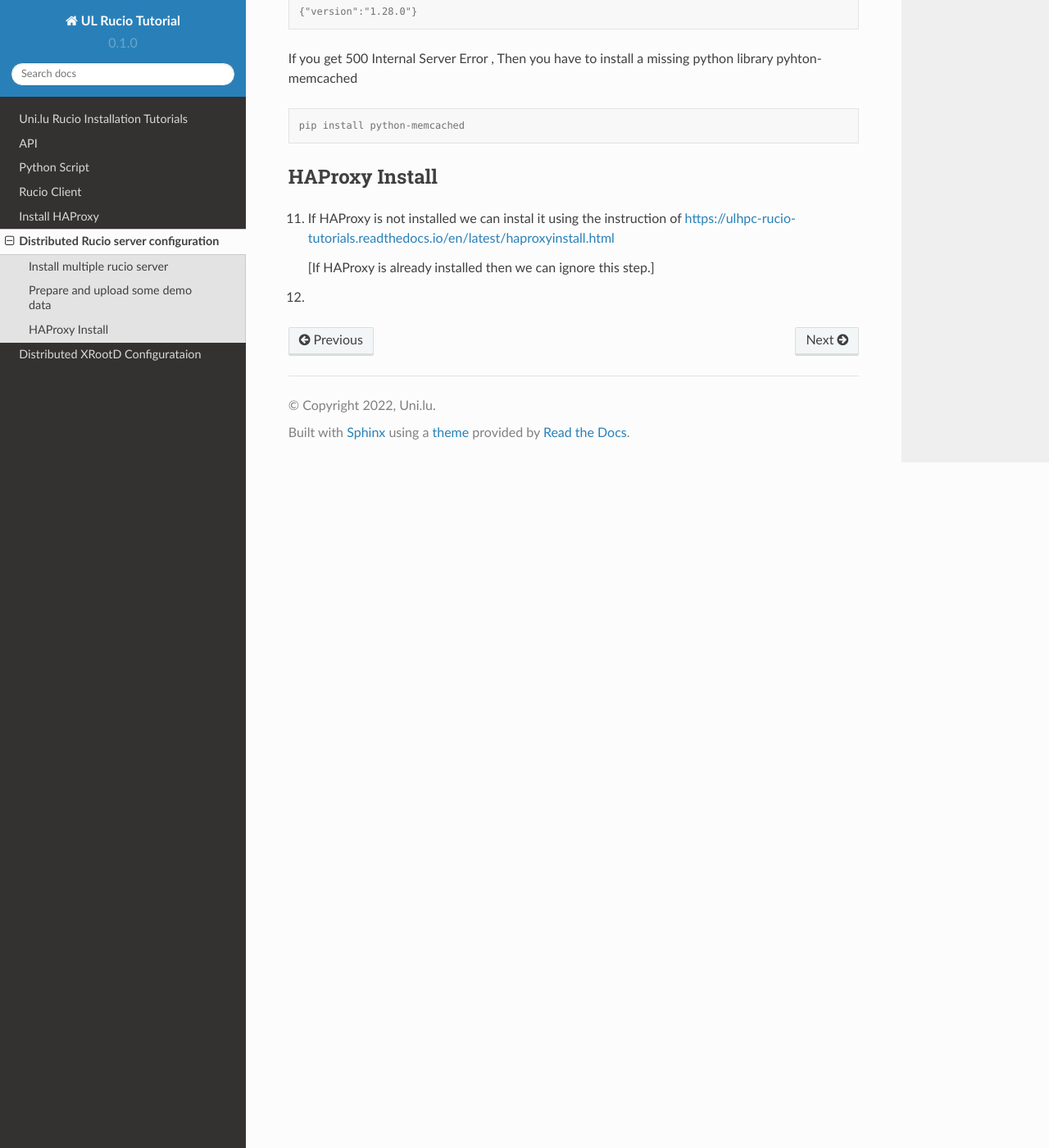
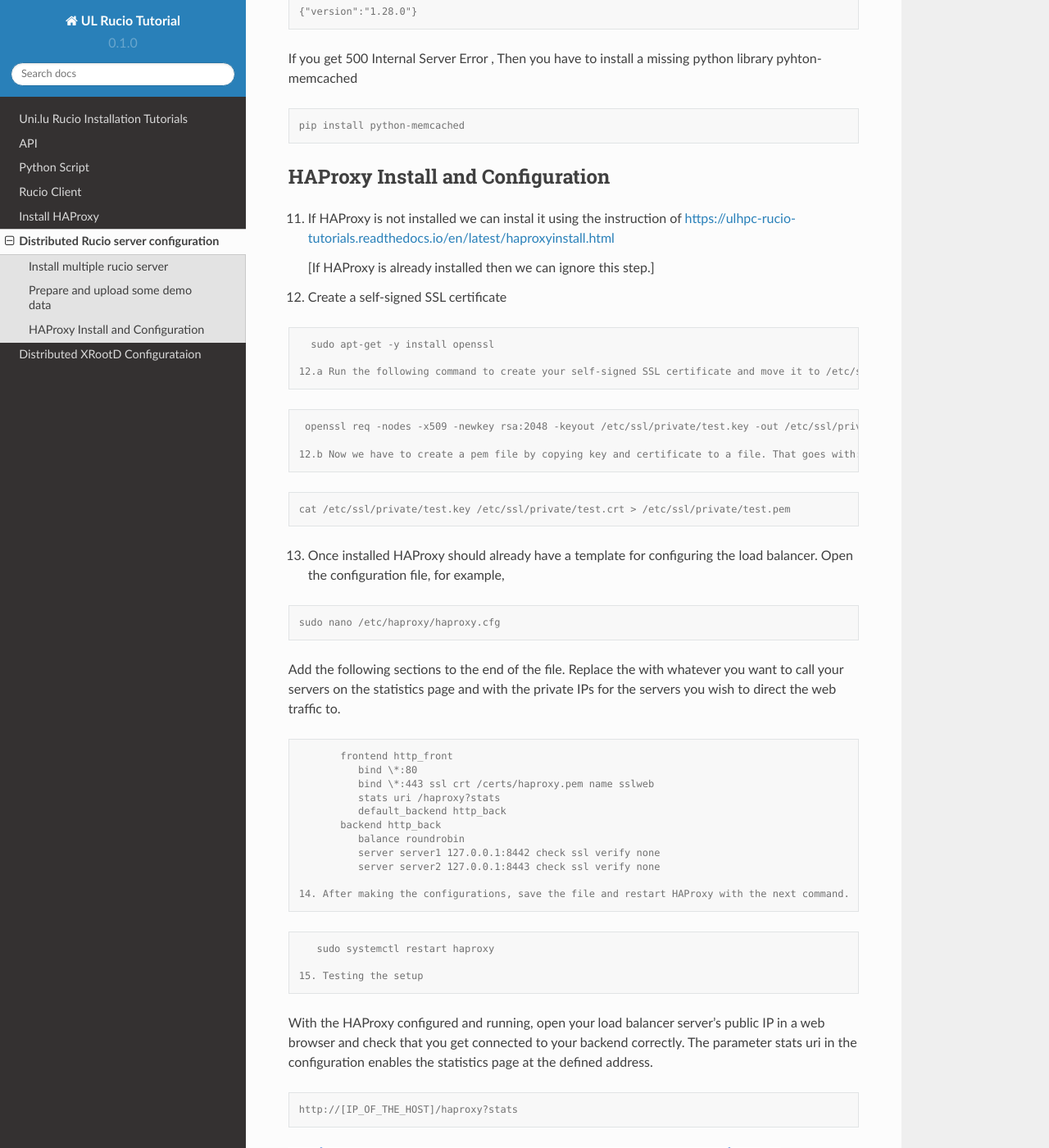
Before and after one commit to rahman-unilu/ulhpc-rucio-tutorials, a Sphinx documentation site: the page built from docs/source/distributedrucio.rst, in a window 1280 px wide and 1400 px high, scrolled down 3409 px. Shown: the whole window at 82% size. Built offline with Sphinx 7.4.7 and the Read the Docs theme 2.0.0, drawn with Linux system fonts in a browser that asks for light colours.

Commit message:
Update distributedrucio.rst

```diff
--- a/docs/source/distributedrucio.rst
+++ b/docs/source/distributedrucio.rst
@@ -147,10 +147,64 @@ If you get 500 Internal Server Error , Then you have to install a missing python
   pip install python-memcached
 
 
-HAProxy Install
----------------
+HAProxy Install and Configuration
+---------------------------------
 
 11. If HAProxy is not installed we can instal it using the instruction of https://ulhpc-rucio-tutorials.readthedocs.io/en/latest/haproxyinstall.html
 
     [If HAProxy is already installed then we can ignore this step.]
-12.
+
+12. Create a self-signed SSL certificate
+
+.. code-block:: console
+
+    sudo apt-get -y install openssl
+
+  12.a Run the following command to create your self-signed SSL certificate and move it to /etc/ssl/private
+
+.. code-block:: console
+
+   openssl req -nodes -x509 -newkey rsa:2048 -keyout /etc/ssl/private/test.key -out /etc/ssl/private/test.crt -days 30
+
+  12.b Now we have to create a pem file by copying key and certificate to a file. That goes with:
+
+.. code-block:: console
+
+   cat /etc/ssl/private/test.key /etc/ssl/private/test.crt > /etc/ssl/private/test.pem
+
+13. Once installed HAProxy should already have a template for configuring the load balancer. Open the configuration file, for example,
+
+.. code-block:: console
+
+    sudo nano /etc/haproxy/haproxy.cfg
+
+Add the following sections to the end of the file. Replace the with whatever you want to call your servers on the statistics page and with the private IPs for the servers you wish to direct the web traffic to.
+
+.. code-block:: console
+
+	frontend http_front
+	   bind \*:80
+	   bind \*:443 ssl crt /certs/haproxy.pem name sslweb
+	   stats uri /haproxy?stats
+	   default_backend http_back
+	backend http_back
+	   balance roundrobin
+	   server server1 127.0.0.1:8442 check ssl verify none
+	   server server2 127.0.0.1:8443 check ssl verify none
+
+ 14. After making the configurations, save the file and restart HAProxy with the next command.
+
+.. code-block:: console
+
+    sudo systemctl restart haproxy
+
+ 15. Testing the setup
+
+With the HAProxy configured and running, open your load balancer server’s public IP in a web browser and check that you get connected to your backend correctly. The parameter stats uri in the configuration enables the statistics page at the defined address.
+
+.. code-block:: console
+
+    http://[IP_OF_THE_HOST]/haproxy?stats
+
+.. image:: haproxy_state_page.png
+   :width: 600
```
